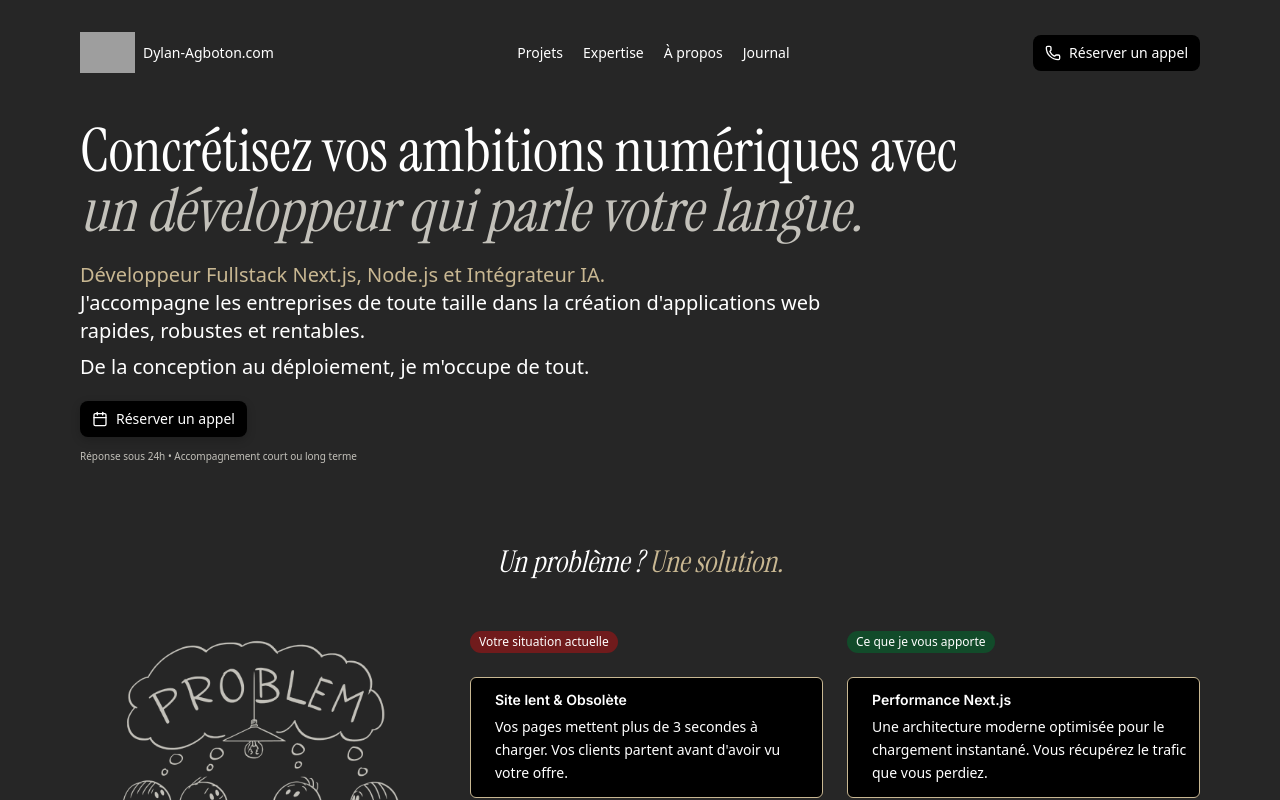
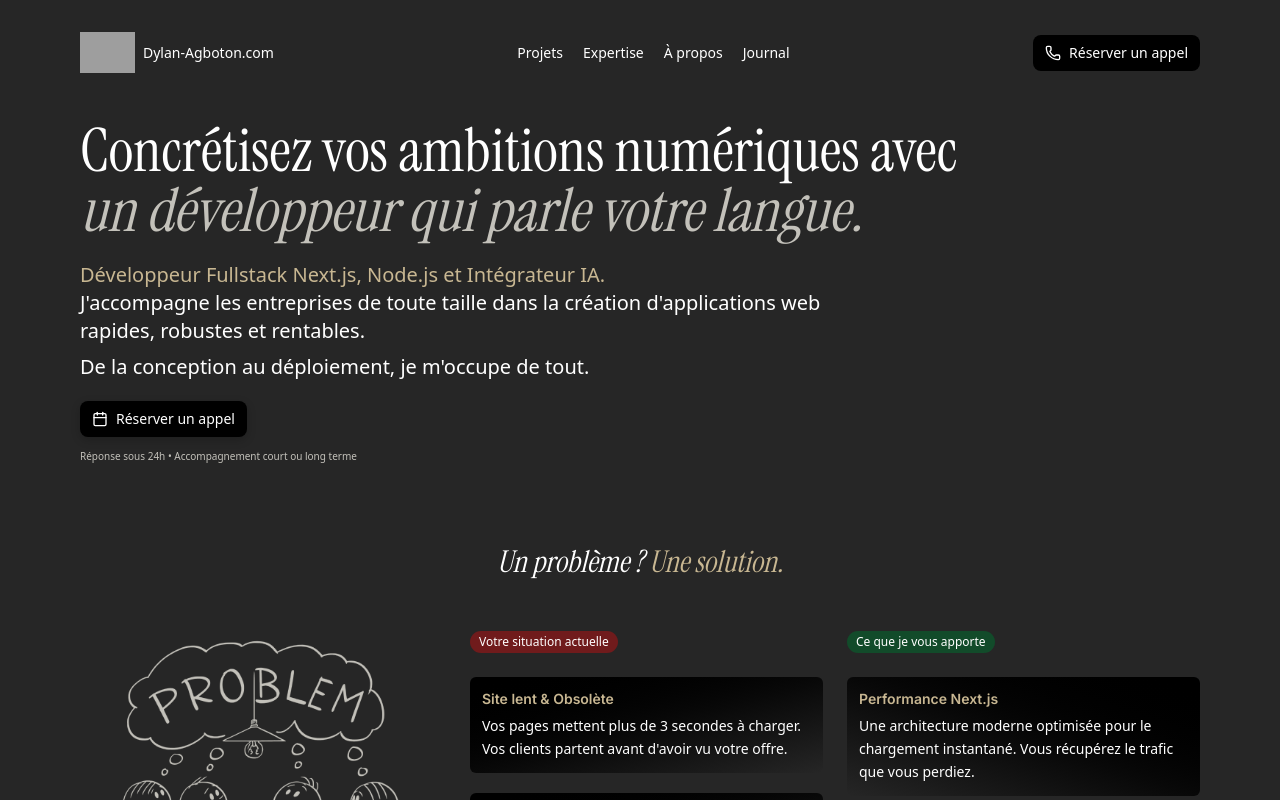
Before and after one commit to codebylan/devfoliov3, a Next.js app: page / in a window 1280 px wide. Shown: the top 800 px of the page. Built offline with nearby package versions, Linux system fonts and the light colour scheme; grey boxes are pictures that could not be loaded.

Commit message:
style(pas): update card background colors
- Change background color of Problem/Solution cards
- Adjust Tailwind classes for better visual consistency

```diff
--- a/src/components/sections/ProblemAndSolution.jsx
+++ b/src/components/sections/ProblemAndSolution.jsx
@@ -1,48 +1,12 @@
 import { Badge } from '@/components/ui/badge';
+import { problems, solutions } from '@/data/problemAndSolution';
 import { Calendar } from 'lucide-react';
 import Image from 'next/image';
+import Link from 'next/link';
 import PaS from '../../../public/images/problem-and-solution.png';
 import { Button } from '../ui/button';
 
-import Link from 'next/link';
-
 const ProblemAndSolution = () => {
-  const problems = [
-    {
-      title: 'Site lent & Obsolète',
-      description:
-        "Vos pages mettent plus de 3 secondes à charger. Vos clients partent avant d'avoir vu votre offre.",
-    },
-    {
-      title: 'Tâches répétitives (Excel/Saisie)',
-      description:
-        'Vos équipes perdent des heures sur des processus manuels à faible valeur ajoutée.',
-    },
-    {
-      title: 'Développeurs "Fantômes"',
-      description:
-        'Délais non respectés, jargon incompréhensible et silence radio après la livraison.',
-    },
-  ];
-
-  const solutions = [
-    {
-      title: 'Performance Next.js',
-      description:
-        'Une architecture moderne optimisée pour le chargement instantané. Vous récupérez le trafic que vous perdiez.',
-    },
-    {
-      title: 'Automatisation IA',
-      description:
-        "Intégration d'agents intelligents (OpenAI) pour traiter vos données et répondre à vos clients 24/7.",
-    },
-    {
-      title: 'Partenaire Business',
-      description:
-        'Une communication claire (background commercial), des deadlines respectées et un suivi post-projet.',
-    },
-  ];
-
   return (
     <section>
       <h2 className="text-3xl text-center italic mb-12">
@@ -51,7 +15,7 @@ const ProblemAndSolution = () => {
 
       <div className="lg:flex gap-10 items-start justify-center mt-10">
         {/* Image Column */}
-        <div className="flex-shrink-0 mb-10 lg:mb-0">
+        <div className="shrink-0 mb-10 lg:mb-0">
           <Image
             src={PaS}
             alt="Un problème ? Une Solution."
@@ -72,16 +36,14 @@ const ProblemAndSolution = () => {
 
             <div className="space-y-5">
               {problems.map((problem, index) => {
-                const Icon = problem.icon;
                 return (
                   <div
                     key={index}
-                    className="bg-black p-3 rounded-sm border border-[#C8B792] "
+                    className="bg-gradient-to-br from-black to-[#262626] p-3 rounded-sm "
                   >
                     <div className="flex gap-3 items-start">
-                      <div className="flex-shrink-0 mt-1"></div>
                       <div className="flex-1">
-                        <h3 className="font-semibold text-sm mb-1.5 text-white">
+                        <h3 className="font-semibold text-sm mb-1.5 text-[#C8B792]!">
                           {problem.title}
                         </h3>
                         <p className="text-sm text-gray-300 leading-relaxed">
@@ -103,16 +65,14 @@ const ProblemAndSolution = () => {
 
             <div className="space-y-5">
               {solutions.map((solution, index) => {
-                const Icon = solution.icon;
                 return (
                   <div
                     key={index}
-                    className="bg-black p-3 rounded-sm border border-[#C8B792] "
+                    className="bg-gradient-to-bl from-black to-[#262626] p-3 rounded-sm "
                   >
                     <div className="flex gap-3 items-start">
-                      <div className="flex-shrink-0 mt-1"></div>
                       <div className="flex-1">
-                        <h3 className="font-semibold text-sm mb-1.5 text-white">
+                        <h3 className="font-semibold text-sm mb-1.5 text-[#C8B792]!">
                           {solution.title}
                         </h3>
                         <p className="text-sm text-gray-300 leading-relaxed">
--- /dev/null
+++ b/src/data/problemAndSolution.js
@@ -0,0 +1,35 @@
+export const problems = [
+  {
+    title: 'Site lent & Obsolète',
+    description:
+      "Vos pages mettent plus de 3 secondes à charger. Vos clients partent avant d'avoir vu votre offre.",
+  },
+  {
+    title: 'Tâches répétitives (Excel/Saisie)',
+    description:
+      'Vos équipes perdent des heures sur des processus manuels à faible valeur ajoutée.',
+  },
+  {
+    title: 'Développeurs "Fantômes"',
+    description:
+      'Délais non respectés, jargon incompréhensible et silence radio après la livraison.',
+  },
+];
+
+export const solutions = [
+  {
+    title: 'Performance Next.js',
+    description:
+      'Une architecture moderne optimisée pour le chargement instantané. Vous récupérez le trafic que vous perdiez.',
+  },
+  {
+    title: 'Automatisation IA',
+    description:
+      "Intégration d'agents intelligents (OpenAI) pour traiter vos données et répondre à vos clients 24/7.",
+  },
+  {
+    title: 'Partenaire Business',
+    description:
+      'Une communication claire (background commercial), des deadlines respectées et un suivi post-projet.',
+  },
+];
```
